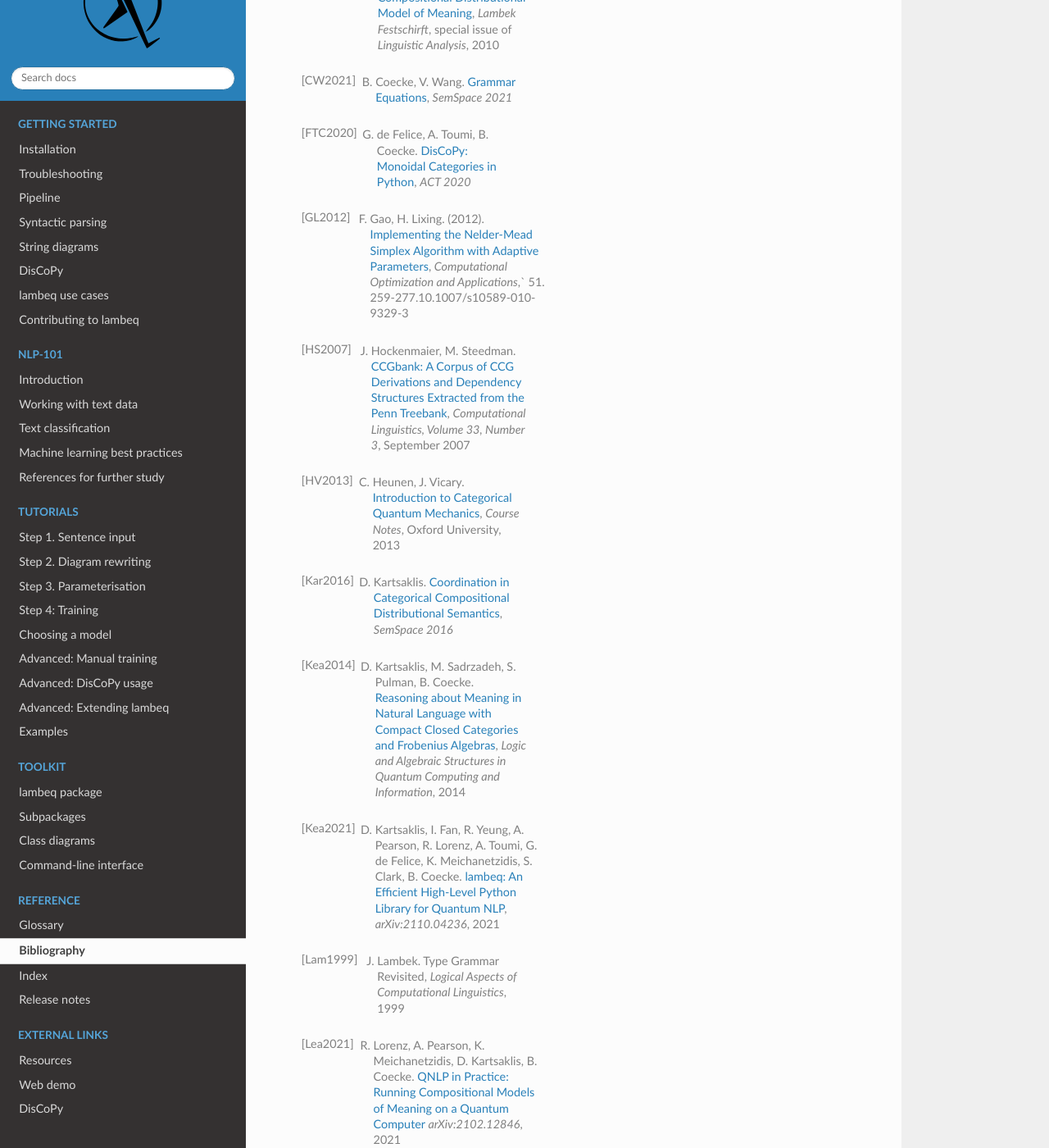
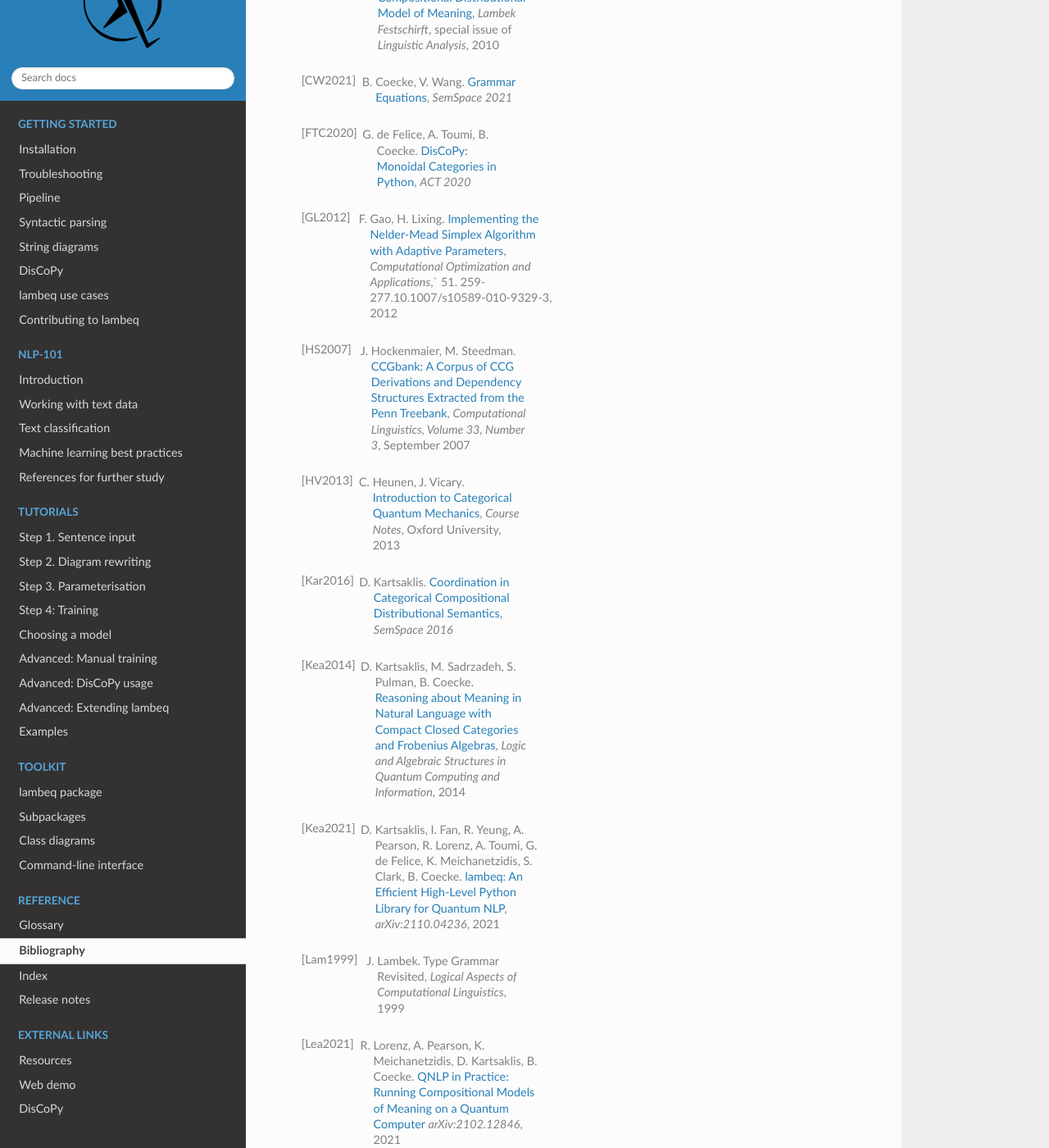
Before and after one commit to CQCL/lambeq, a Sphinx documentation site: the page built from docs/bibliography.rst, in a window 1280 px wide and 1400 px high, scrolled down 437 px. Shown: the whole window at 82% size. Built offline with Sphinx 7.4.7 and the Read the Docs theme 2.0.0, drawn with Linux system fonts in a browser that asks for light colours; the version number could not be read and is left out; some of the changed text lies outside the part shown.

Commit message:
Fix typos

```diff
--- a/docs/bibliography.rst
+++ b/docs/bibliography.rst
@@ -13,7 +13,7 @@ Bibliography
 
 .. [FTC2020] G. de Felice, A. Toumi, B. Coecke. `DisCoPy: Monoidal Categories in Python <https://arxiv.org/pdf/2005.02975.pdf>`_, `ACT 2020`
 
-.. [GL2012] F. Gao, H. Lixing. (2012). `Implementing the Nelder-Mead Simplex Algorithm with Adaptive Parameters <https://link.springer.com/article/10.1007/s10589-010-9329-3>`_, `Computational Optimization and Applications`,` 51. 259-277.10.1007/s10589-010-9329-3
+.. [GL2012] F. Gao, H. Lixing. `Implementing the Nelder-Mead Simplex Algorithm with Adaptive Parameters <https://link.springer.com/article/10.1007/s10589-010-9329-3>`_, `Computational Optimization and Applications`,` 51. 259-277.10.1007/s10589-010-9329-3, 2012
 
 .. [HS2007] J. Hockenmaier, M. Steedman. `CCGbank: A Corpus of CCG Derivations and Dependency Structures Extracted from the Penn Treebank <https://aclanthology.org/J07-3004.pdf>`_, `Computational Linguistics, Volume 33, Number 3`, September 2007
 
@@ -29,7 +29,7 @@ Bibliography
 
 .. [Lea2021] R. Lorenz, A. Pearson, K. Meichanetzidis, D. Kartsaklis, B. Coecke. `QNLP in Practice: Running Compositional Models of Meaning on a Quantum Computer <https://arxiv.org/pdf/2102.12846.pdf>`_ `arXiv:2102.12846`, 2021
 
-.. [NM1965] J. Nelder, R. Mead. 1965. `A Simplex Method for Function Minimization`, `The Computer Journal` 7: 308-13
+.. [NM1965] J. Nelder, R. Mead. `A Simplex Method for Function Minimization`, `The Computer Journal` 7: 308-13, 1965
 
 .. [Mea2020] K. Meichanetzidis, A. Toumi, G. de Felice, B. Coecke. `Grammar-Aware Question-Answering on Quantum Computers <https://arxiv.org/pdf/2012.03756.pdf>`_, `arXiv:2012.03756`, 2020
 
--- a/docs/training.rst
+++ b/docs/training.rst
@@ -8,7 +8,7 @@ In ``lambeq``, all low-level processing that takes place in training is hidden i
 - :py:class:`.Dataset`: A class that provides functionality for easy management and manipulation of datasets, including batching, shuffling, and preparation based on the selected backend (tket, NumPy, PyTorch).
 - :py:class:`.Model`: The abstract interface for ``lambeq`` :term:`models <model>`. A :term:`model` bundles the basic attributes and methods used for training, given a specific backend. It stores the :term:`symbols <symbol>` and the corresponding weights, and implements the forward pass of the model. Concrete implementations are the :py:class:`.PytorchModel`, :py:class:`.TketModel`, :py:class:`.NumpyModel`, and :py:class:`.PennyLaneModel` classes (for more details see Section :ref:`sec-models` below).
 - :py:class:`.LossFunction`: Implementations of this class compute the distance between the predicted values of the :term:`model` and the true values in the dataset. This is used to adjust the model weights so that the average loss accross all data instances can be minimised. ``lambeq`` supports a number of loss functions, such as :py:class:`.CrossEntropyLoss`, :py:class:`.BinaryCrossEntropyLoss`, and :py:class:`.MSELoss`.
-- :py:class:`.Optimizer`: a ``lambeq`` optimizer calculates the gradient of a given :term:`loss function` with respect to the parameters of a model. It contains a :py:meth:`~lambeq.Optimizer.step` method to modify the model parameters according to the optimizer's update rule. Currently, for the quantum case we support the SPSA algorithm by [Spa1998]_, implemented in the :py:class:`.SPSAOptimizer` class, and the Nelder-Mead algorithm [NM1965]_ [GL2012]_ with class :py:class:`~lambeq.NelderMeadOptimixer`, while for the classical and hybrid cases we support PyTorch optimizers.
+- :py:class:`.Optimizer`: a ``lambeq`` optimizer calculates the gradient of a given :term:`loss function` with respect to the parameters of a model. It contains a :py:meth:`~lambeq.Optimizer.step` method to modify the model parameters according to the optimizer's update rule. Currently, for the quantum case we support the SPSA algorithm by [Spa1998]_, implemented in the :py:class:`.SPSAOptimizer` class, and the Nelder-Mead algorithm [NM1965]_ [GL2012]_ with class :py:class:`~lambeq.NelderMeadOptimizer`, while for the classical and hybrid cases we support PyTorch optimizers.
 - :py:class:`.Trainer`: The main interface for supervised learning in ``lambeq``. A :term:`trainer` implements the (quantum) machine learning routine given a specific backend, using a :term:`loss function` and an optimizer. Concrete implementations are the :py:class:`.PytorchTrainer` and :py:class:`.QuantumTrainer` classes.
 
 The process of training a :term:`model` involves the following steps:
```
